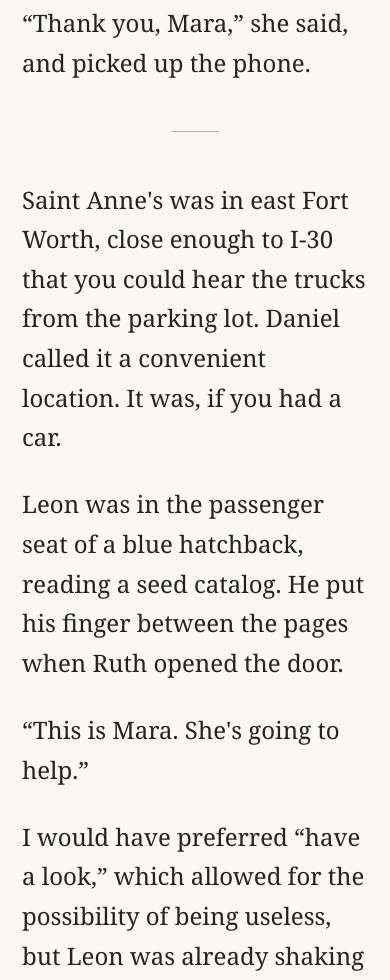
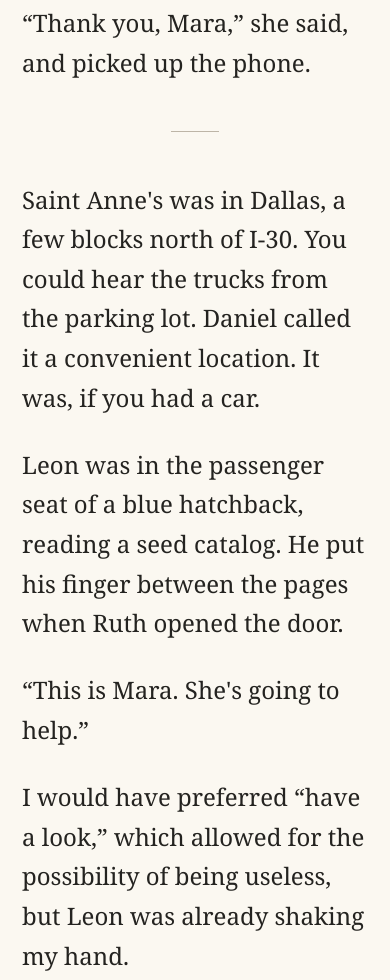
Before and after one commit to PrototypeVersions/Novel, a plain HTML site: page reading/Esse_Chapter_One.html in a window 390 px wide. Shown: the part 6638-7618 px from the top of the page. Drawn offline with Linux system fonts and the light colour scheme.

Commit message:
Synchronize Dallas setting throughout phone reading edition

```diff
--- a/reading/Esse_Chapter_One.html
+++ b/reading/Esse_Chapter_One.html
@@ -59,7 +59,7 @@ main{max-width:38rem;margin:0 auto;padding:36px 22px 80px;font-size:var(--readin
 <p>“Mara.”</p>
 <p>“Thank you, Mara,” she said, and picked up the phone.</p>
 <hr aria-label="Scene break">
-<p>Saint Anne&#x27;s was in east Fort Worth, close enough to I-30 that you could hear the trucks from the parking lot. Daniel called it a convenient location. It was, if you had a car.</p>
+<p>Saint Anne&#x27;s was in Dallas, a few blocks north of I-30. You could hear the trucks from the parking lot. Daniel called it a convenient location. It was, if you had a car.</p>
 <p>Leon was in the passenger seat of a blue hatchback, reading a seed catalog. He put his finger between the pages when Ruth opened the door.</p>
 <p>“This is Mara. She&#x27;s going to help.”</p>
 <p>I would have preferred “have a look,” which allowed for the possibility of being useless, but Leon was already shaking my hand.</p>
```
